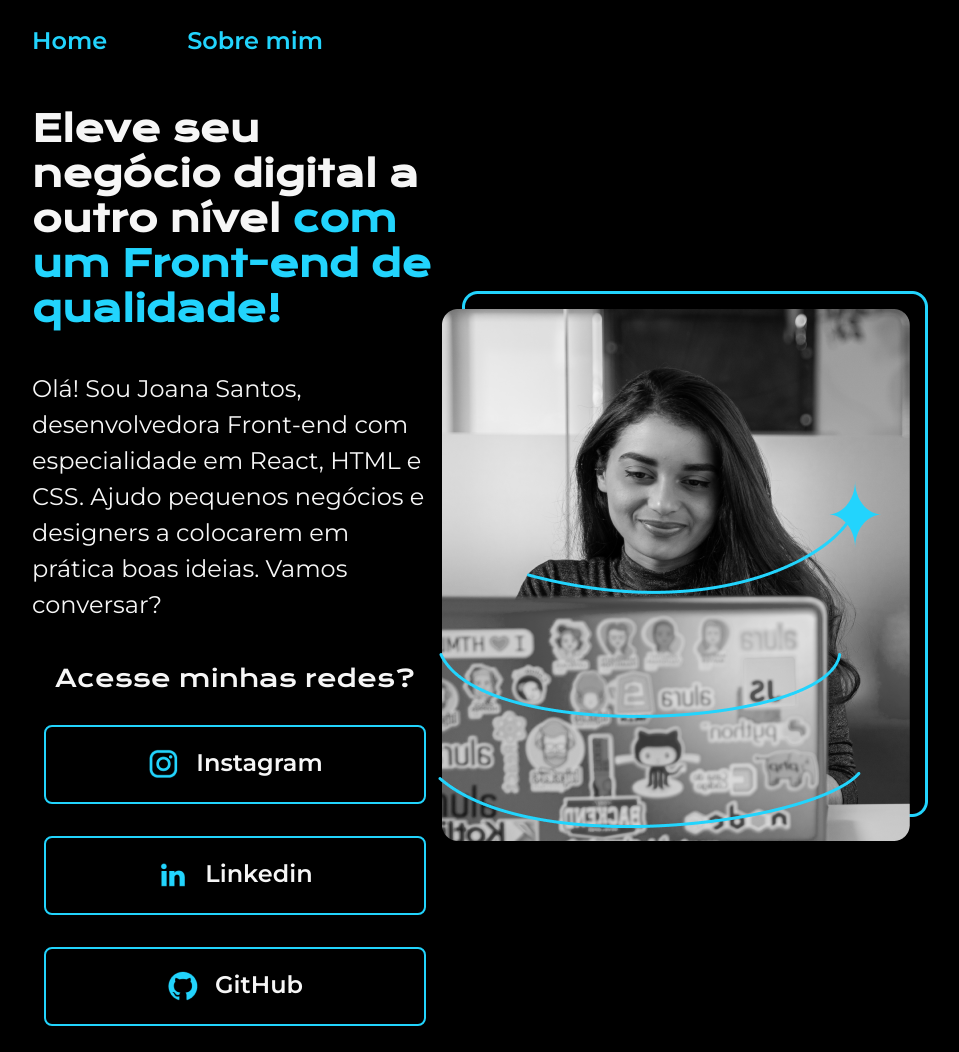
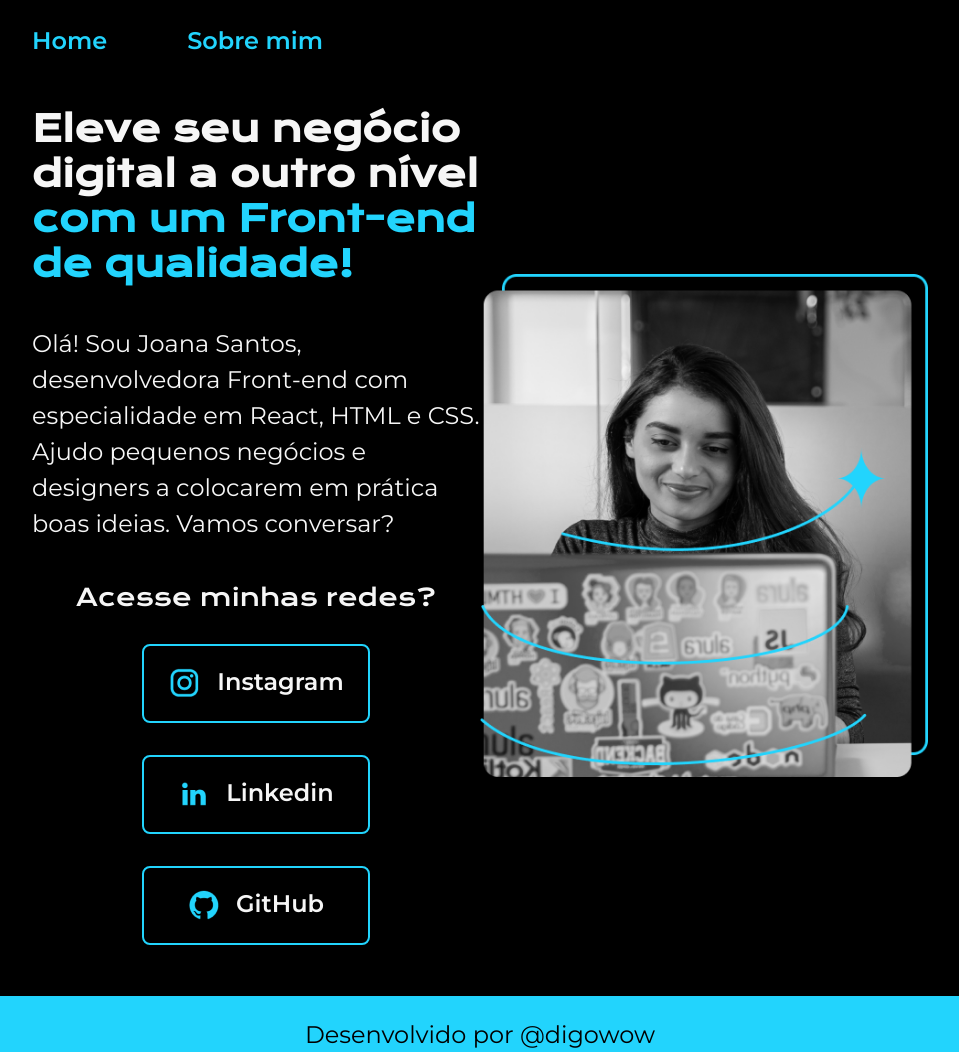
Before and after one commit to DiegoFroehlichLeal/VoltandoAoBasico, a plain HTML site: page index.html in a window 1280 px wide. Shown: the top 1052 px of the page, without its empty margins (160-1119 px from the left). Drawn offline with nearby package versions, Linux system fonts and the light colour scheme.

Commit message:
refatorando o html

```diff
--- a/index.html
+++ b/index.html
@@ -27,16 +27,16 @@
                 negócios e designers a colocarem em prática boas ideias. Vamos conversar?</p>
             <div class="apresentacao__links">
                 <h2 class="apresentacao__links__subtitulo">Acesse minhas redes?</h2>
-                <a class="apresentacao__links__link" target="_blank" rel="noopener" href="http://">
+                <a class="apresentacao__links__navegacao" target="_blank" rel="noopener" href="http://">
                     <img src="./assets/LogoInstagram.png" alt="">Instagram</a>
-                    <a class="apresentacao__links__link" target="_blank" rel="noopener" href="http://">
+                    <a class="apresentacao__links__navegacao" target="_blank" rel="noopener" href="http://">
                         <img src="./assets/LogoLinkedin.png" alt="">Linkedin</a>
-                <a class="apresentacao__links__link" target="_blank" rel="noopener"
+                <a class="apresentacao__links__navegacao" target="_blank" rel="noopener"
                     href="https://github.com/DiegoFroehlichLeal">
                     <img src="./assets/LogoGithub.png" alt="">GitHub</a>
             </div>
         </section>
-        <img src="/assets/girlCoding.png" alt="Mulher codando">
+        <img class="apresentacao__imagem" src="/assets/girlCoding.png" alt="Mulher codando">
     </main>
     <footer class="footer">
         <p>Desenvolvido por @digowow</p>
--- a/styles/style.css
+++ b/styles/style.css
@@ -14,7 +14,6 @@
 }
 
 body {
-    /* height: 100vh; */
     box-sizing: border-box;
     color: var(--cor-secundaria);
     background-color: var(--cor-principal);
@@ -52,7 +51,7 @@ body {
 }
 
 .apresentacao__conteudo {
-    width: 610px;
+    width: 50%;
     display: flex;
     flex-direction: column;
     gap: 40px;
@@ -86,8 +85,7 @@ body {
     font-size: 24px;
 }
 
-.apresentacao__links__link {
-    /* background-color: #22D4FD; */
+.apresentacao__links__navegacao {
     display: flex;
     justify-content: center;
     gap: 16px;
@@ -95,7 +93,7 @@ body {
     font-family: 'Montserrat', sans-serif;
     font-weight: 600;
     color: var(--cor-secundaria);
-    width: 378px;
+    width: 50%;
     text-decoration: none;
     text-align: center;
     border-radius: 8px;
@@ -105,13 +103,19 @@ body {
 
 }
 
-.apresentacao__links__link:hover{
+.apresentacao__links__navegacao:hover{
     scale: 102%;
     background-color: var(--cor-principal);
     box-shadow: 0 0 10px  var(--cor-terciaria), 0 0 40px  var(--cor-terciaria), 0 0 80px  var(--cor-terciaria);
 }
 
+.apresentacao__imagem {
+    width: 50%;
+}
+
 .footer {
+    display: flex;
+    justify-content: center;
     background-color:  var(--cor-terciaria);
     color: var(--cor-principal);
     padding: 24px;
```
Also changed, not shown: about.html (+1 -1 lines).
